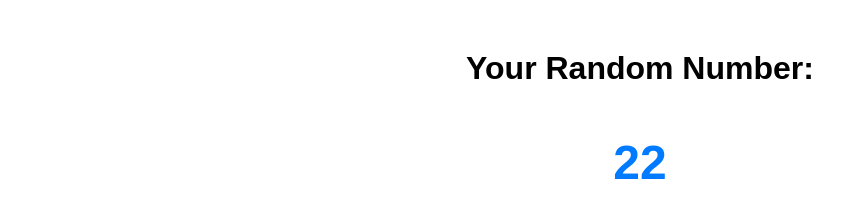
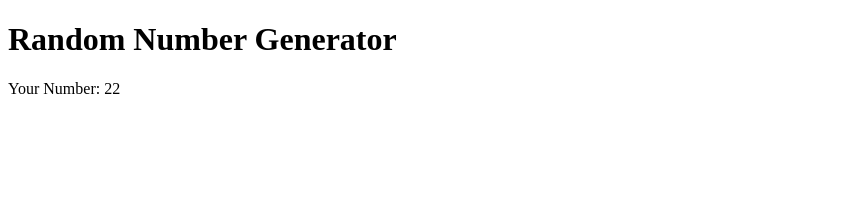
Before and after one commit to emilym0505/randomnumber, a plain HTML site: page index.html in a window 1280 px wide. Shown: the whole page, without its empty margins (0-866 px from the left). Drawn offline with Linux system fonts and the light colour scheme.

Commit message:
Update index.html

```diff
--- a/index.html
+++ b/index.html
@@ -1,57 +1,32 @@
-
 <!DOCTYPE html>
 <html lang="en">
-
 <head>
     <meta charset="UTF-8">
     <meta name="viewport" content="width=device-width, initial-scale=1.0">
     <title>Random Number Generator</title>
-
-    <style>
-        body {
-            font-family: Arial, sans-serif;
-            text-align: center;
-            margin-top: 50px;
-        }
-        #random-number {
-            font-size: 48px;
-            font-weight: bold;
-            color: #007bff;
-        }
-        #message {
-            color: red;
-            font-size: 18px;
-            margin-top: 20px;
-        }
-    </style>
-
     <script>
         function generateRandomNumber() {
-            let lastScanTime = localStorage.getItem("lastScanTime");
-            let now = new Date().getTime();
-            let tenMinutes = 10 * 60 * 1000;
+            const now = Date.now();
+            const lastGenerated = localStorage.getItem("lastGeneratedTime");
+            const thirtyMinutes = 30 * 60 * 1000; // 30 minutes in milliseconds
 
-            if (!lastScanTime || now - lastScanTime >= tenMinutes) {
-                let randomNum = Math.floor(Math.random() * 100) + 1;
-                localStorage.setItem("randomNumber", randomNum);
-                localStorage.setItem("lastScanTime", now);
-                document.getElementById("random-number").innerText = randomNum;
-                document.getElementById("message").innerText = "";
-            } else {
-                let storedNumber = localStorage.getItem("randomNumber") || "-";
-                document.getElementById("random-number").innerText = storedNumber;
-                document.getElementById("message").innerText = "You can only scan once every 10 minutes. Please try again later.";
+            if (lastGenerated && now - lastGenerated < thirtyMinutes) {
+                const savedNumber = localStorage.getItem("randomNumber");
+                document.getElementById("result").innerText = "Your last number: " + savedNumber + " (Wait 30 minutes for a new one)";
+                return;
             }
+
+            const randomNumber = Math.floor(Math.random() * 100) + 1;
+            localStorage.setItem("randomNumber", randomNumber);
+            localStorage.setItem("lastGeneratedTime", now);
+            document.getElementById("result").innerText = "Your Number: " + randomNumber;
         }
 
         window.onload = generateRandomNumber;
     </script>
 </head>
-
 <body>
-    <h1>Your Random Number:</h1>
-    <p id="random-number"></p>
-    <p id="message"></p>
+    <h1>Random Number Generator</h1>
+    <p id="result">Generating...</p>
 </body>
-
 </html>
```
